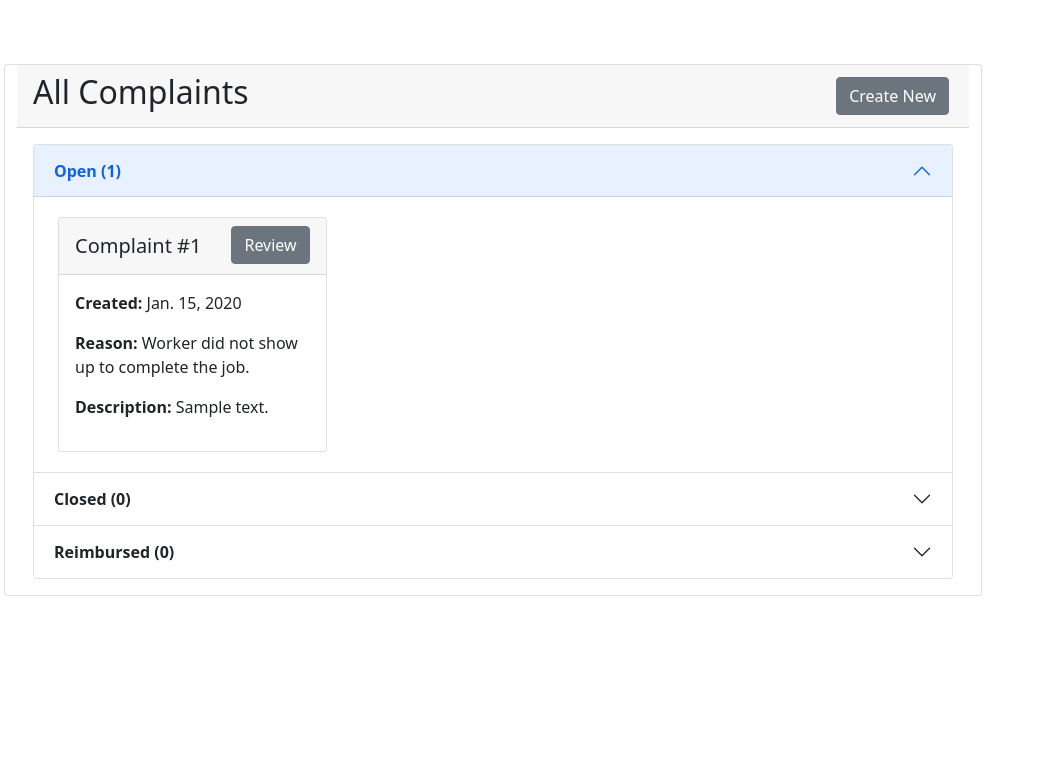
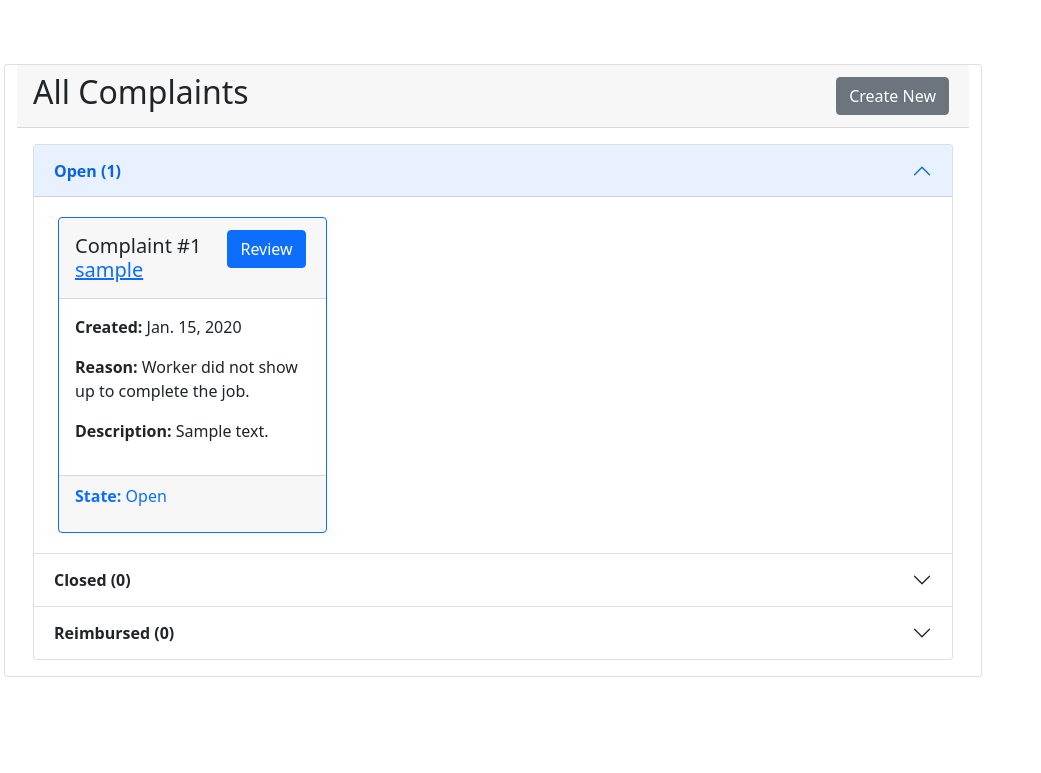
Before and after one commit to hagen-larsen-hl/3MusketeersAndARifleman, a Django app: page /complaints/view/all/ in a window 1280 px wide, after a click that opens the changed part. Shown: the part 62-835 px from the top of the page, without its empty margins (0-1041 px from the left). Before the commit the page ends 658 px from the top, so only its background shows below. Run offline with Django 4.2, Linux system fonts and the light colour scheme; a user stored in the database is signed in; tables that the repository leaves empty hold one stand-in row (values such as "Sample post").

Commit message:
Linked complaints with jobs; Styling on complaints app

```diff
--- a/hustle/complaints/models.py
+++ b/hustle/complaints/models.py
@@ -1,6 +1,7 @@
 from django.db import models
 from django.contrib.auth.models import User
 from django.utils import timezone
+from jobs.models import Job
 
 
 class Complaint(models.Model):
@@ -16,6 +17,7 @@ class Complaint(models.Model):
         ('closed', 'Closed')
     )
 
+    job = models.ForeignKey(Job, on_delete=models.CASCADE, default=1)
     user = models.ForeignKey(User, on_delete=models.RESTRICT, default=1)
     reason = models.CharField(max_length=100, choices=REASONS)
     other_reason = models.CharField(max_length=100, blank=True)
@@ -23,3 +25,11 @@ class Complaint(models.Model):
     image = models.ImageField(upload_to='complaints/static/complaints')
     state = models.CharField(max_length=30, choices=STATES, default='open')
     create_date = models.DateField(default=timezone.now)
+
+    def get_state(self):
+        if self.state == "open":
+            return ("Open", "primary")
+        elif self.state == "closed":
+            return ("Closed", "danger")
+        elif self.state == "reimbursed":
+            return ("Reimbursed", "success")
--- /dev/null
+++ b/hustle/complaints/templates/complaints/complaint_card.html
@@ -0,0 +1,19 @@
+
+{% load blacklist %}
+
+<div class="col">
+   <div class="card m-1 border-{{ complaint.get_state.1|unless:user|blacklists:complaint.user }}">
+      <div class="card-header">
+          <h5 class="my-2" style="float: left">Complaint #{{ complaint.id }} <div> {% include 'main/user_link.html' with person=complaint.user %}</div> </h5>
+	  <a class="btn btn-{{ complaint.get_state.1|unless:user|blacklists:complaint.user }} m-1" style="float: right" href="{{ url }}/complaints/view/{{ complaint.id }}">Review</a>
+      </div>
+      <div class="card-body">
+        <p id="created_date{{ complaint.id }}"><strong>Created:</strong> {{ complaint.create_date }}</p>
+        <p id="reason{{ complaint.id }}"><strong>Reason:</strong> {{ complaint.get_reason_display }}</p>
+	<p id="description{{ complaint.id }}"><strong>Description:</strong> {{ complaint.description|truncatewords:14 }}</p>
+      </div>
+      <div class="card-footer">
+	<p id="state{{ complaint.id }}" class="text-{{ complaint.get_state.1|unless:user|blacklists:complaint.user }}"><strong>State:</strong> {{ complaint.get_state.0 }}</p>
+      </div>
+    </div>
+  </div>
--- a/hustle/complaints/templates/complaints/view_all.html
+++ b/hustle/complaints/templates/complaints/view_all.html
@@ -26,19 +26,7 @@
               <div class="accordion-body">
                 <div class="row row-cols-1 row-cols-md-3 g-4">
                   {% for complaint in open_complaints %}
-                  <div class="col">
-                    <div class="card m-1">
-                      <div class="card-header">
-                          <h5 class="mt-2" style="float: left">Complaint #{{ complaint.id }}</h5>
-                          <a class="btn btn-secondary" style="float: right;" href="{{ url }}/complaints/view/{{ complaint.id }}">Review</a>
-                      </div>
-                      <div class="card-body">
-                        <p id="created_date{{ complain.id }}"><strong>Created:</strong> {{ complaint.create_date }}</p>
-                        <p id="reason{{ complain.id }}"><strong>Reason:</strong> {{ complaint.get_reason_display }}</p>
-                        <p id="description{{ complain.id }}"><strong>Description:</strong> {{ complaint.description }}</p>
-                      </div>
-                    </div>
-                  </div>
+		  {% include "complaints/complaint_card.html" with complaint=complaint %}
                   {% endfor %}
                 </div>
               </div>
@@ -54,20 +42,8 @@
               <div class="accordion-body">
                 <div class="row row-cols-1 row-cols-md-3 g-4">
                   {% for complaint in closed_complaints %}
-                  <div class="col">
-                    <div class="card m-1">
-                      <div class="card-header">
-                          <h5 class="my-2" style="float: left">Complaint #{{ complaint.id }}</h5>
-                          <h5><span class="badge rounded-pill bg-success my-2" style="float: right">{{ complaint.get_state_display }}</span></h5>
-                      </div>
-                      <div class="card-body">
-                        <p id="created_date{{ complain.id }}"><strong>Created:</strong> {{ complaint.create_date }}</p>
-                        <p id="reason{{ complain.id }}"><strong>Reason:</strong> {{ complaint.get_reason_display }}</p>
-                        <p id="description{{ complain.id }}"><strong>Description:</strong> {{ complaint.description }}</p>
-                      </div>
-                    </div>
-                  </div>
-                  {% endfor %}
+		  {% include "complaints/complaint_card.html" with complaint=complaint %}
+		  {% endfor %}
                 </div>
               </div>
             </div>
@@ -82,19 +58,7 @@
               <div class="accordion-body">
                 <div class="row row-cols-1 row-cols-md-3 g-4">
                   {% for complaint in reimbursed_complaints %}
-                  <div class="col">
-                    <div class="card m-1">
-                      <div class="card-header">
-                          <h5 class="my-2" style="float: left">Complaint #{{ complaint.id }}</h5>
-                          <h5><span class="badge rounded-pill bg-success my-2" style="float: right">{{ complaint.get_state_display }}</span></h5>
-                      </div>
-                      <div class="card-body">
-                        <p id="created_date{{ complain.id }}"><strong>Created:</strong> {{ complaint.create_date }}</p>
-                        <p id="reason{{ complain.id }}"><strong>Reason:</strong> {{ complaint.get_reason_display }}</p>
-                        <p id="description{{ complain.id }}"><strong>Description:</strong> {{ complaint.description }}</p>
-                      </div>
-                    </div>
-                  </div>
+		  {% include "complaints/complaint_card.html" with complaint=complaint %}
                   {% endfor %}
                 </div>
               </div>
--- a/hustle/complaints/urls.py
+++ b/hustle/complaints/urls.py
@@ -7,6 +7,7 @@ app_name = "complaints"
 urlpatterns = [
     # path("", views.profile, name="profile"),
     path("create/", views.create, name="create"),
+    path("create/<int:job_id>", views.create, name="create_for"),
     path("view/", views.view, name="view"),
     path("view/<int:complaint_id>", views.viewOne, name="viewOne"),
     path("view/all/", views.viewAll, name="viewAll"),
--- a/hustle/complaints/views.py
+++ b/hustle/complaints/views.py
@@ -4,6 +4,7 @@ from django.shortcuts import render, redirect, get_object_or_404
 from main.models import UserData
 from .forms import ComplaintForm
 from .models import Complaint
+from jobs.models import Job
 from django.contrib import messages
 from datetime import datetime
 from main.auth import user_is_authenticated, user_in_group, is_in_group
@@ -11,9 +12,9 @@ from main.auth import user_is_authenticated, user_in_group, is_in_group
 
 @user_is_authenticated()
 @user_in_group("Customer")
-def create(request):
+def create(request, job_id=None):
     if request.method == "POST":
-        form = ComplaintForm(request.POST, request.FILES)
+        form = ComplaintForm(request.POST, request.FILES, user=request.user)
         if form.is_valid():
             complaint = form.save()
             complaint.create_date = datetime.today()
@@ -21,8 +22,13 @@ def create(request):
             complaint.save()
             messages.success(request, "Complaint submitted successfully." )
             return redirect("complaints:view")
-        messages.error(request, "There was invalid information in your complaint form. Please review and try again.")
-    form = ComplaintForm()
+    else:
+        form = ComplaintForm(user=request.user)
+    if job_id is None:
+        form.fields['job'].queryset = Job.objects.filter(customer=request.user, complete=True)
+    else:
+        get_object_or_404(Job, customer=request.user, id=job_id)
+        form.fields['job'].queryset = Job.objects.filter(customer=request.user, id=job_id)
     return render(request=request, template_name="complaints/create.html", context={"complaint_form":form})
 
 
@@ -38,11 +44,12 @@ def view(request):
 
 
 @user_is_authenticated()
-@user_in_group("Owner")
+@user_in_group("Customer", "Owner")
 def viewOne(request, complaint_id):
     complaint = get_object_or_404(Complaint, pk=complaint_id)
-    if complaint.image:
+    if complaint.image and complaint.image.url.startswith("/complaints/static/complaints/"):
         complaint_url = complaint.image.url[11:]
+        print(complaint.image.url)
     else:
         complaint_url = None
     if complaint.reason == "no_show":
@@ -78,8 +85,7 @@ def reimburse(request, complaint_id):
         complaint.save()
     else:
         messages.error(request, "This complaint is not eligible for reimbursement.")
-
-    return render(request, "complaints/view_one.html", {"complaint": complaint})
+    return redirect("complaints:viewOne", complaint_id=complaint_id)
 
 
 @user_is_authenticated()
@@ -91,7 +97,7 @@ def close(request, complaint_id):
         complaint.save()
     else:
         messages.error(request, "This complaint cannot be closed.")
-    return redirect("complaints:viewOne", complaint_id=complaint.id)
+    return redirect("complaints:viewOne", complaint_id=complaint_id)
 
 
 @user_is_authenticated()
```
Also changed, not shown: hustle/complaints/forms.py (+13 -2 lines), hustle/complaints/templates/complaints/view_one.html (+17 -13 lines).
